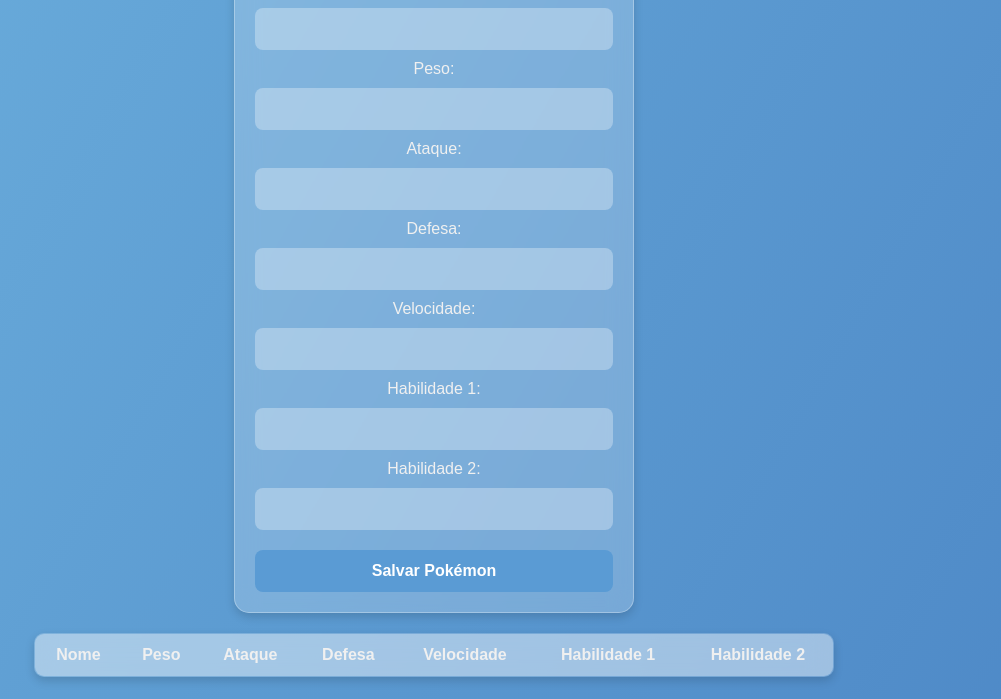
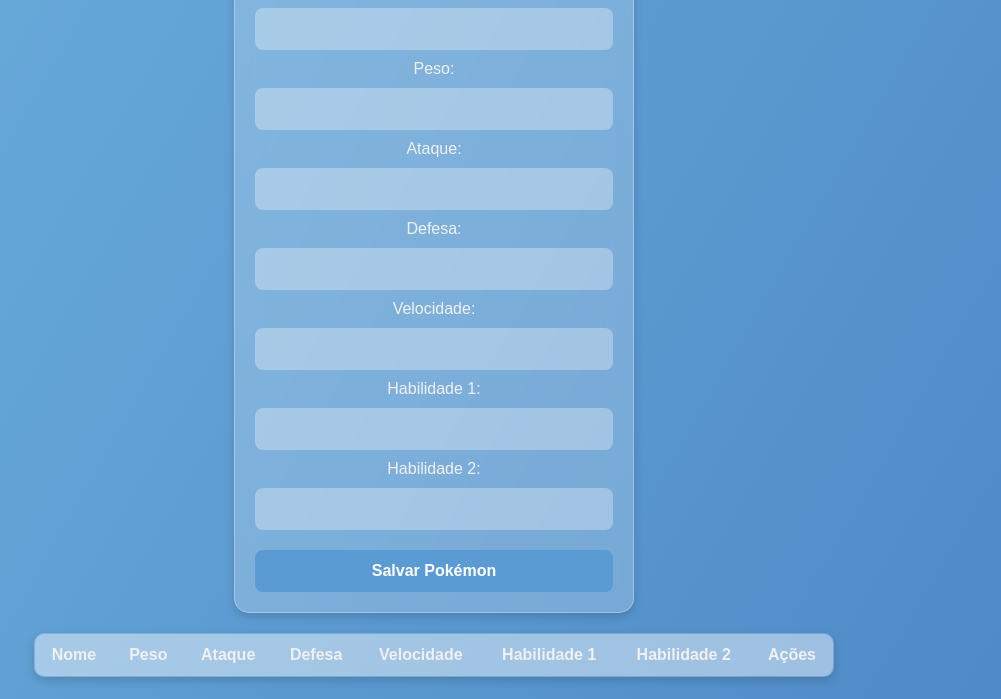
Before and after one commit to unifgabsantos/Pokemon, a website: page public/index.html in a window 1280 px wide. Shown: the part 101-800 px from the top of the page, without its empty margins (206-1207 px from the left). Drawn offline with Linux system fonts and the light colour scheme.

Commit message:
Update index.html

```diff
--- a/public/index.html
+++ b/public/index.html
@@ -37,6 +37,7 @@
                 <th>Velocidade</th>
                 <th>Habilidade 1</th>
                 <th>Habilidade 2</th>
+                <th>Ações</th>
             </tr>
         </thead>
         <tbody id="pokemon-list">
```
